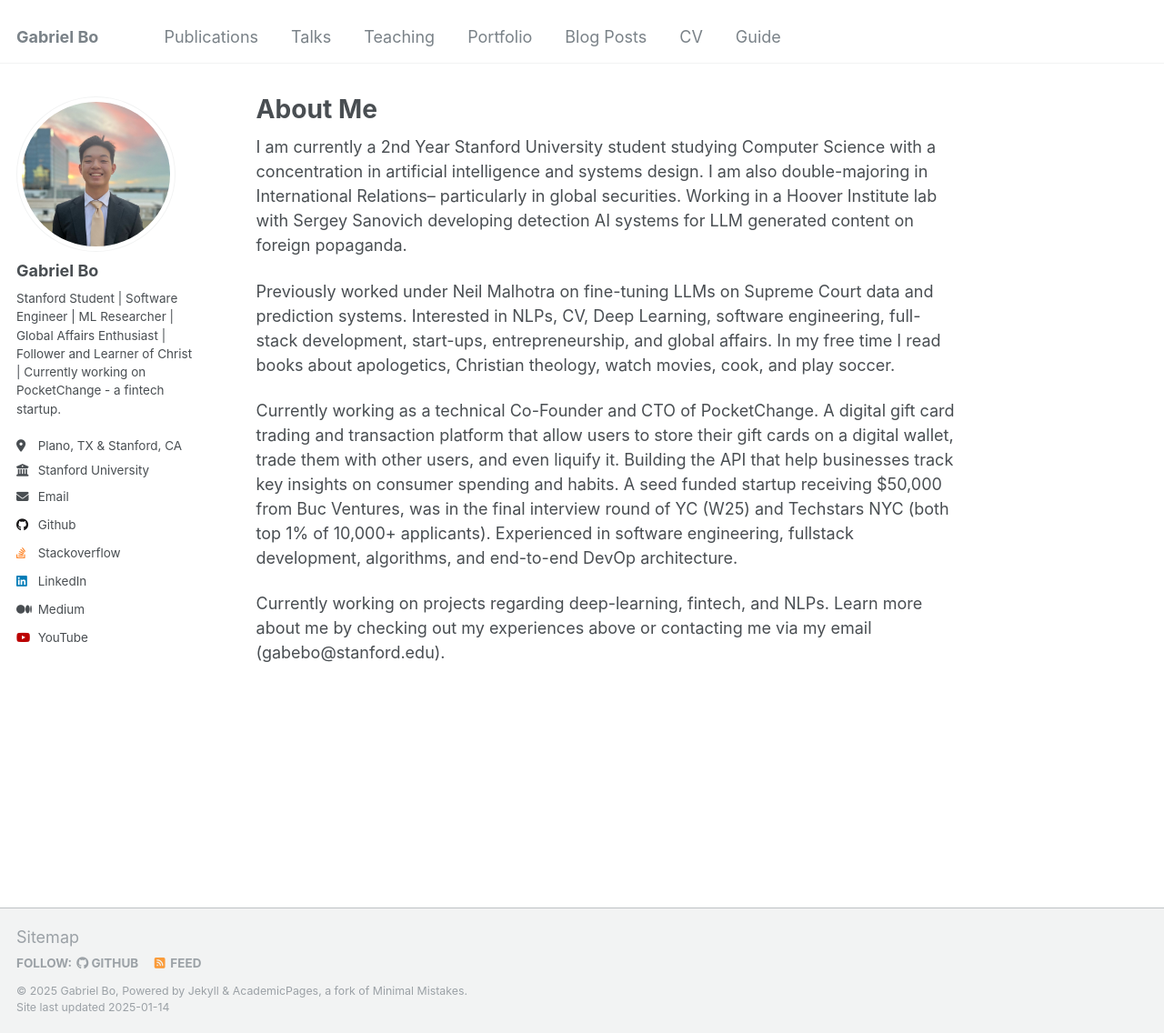
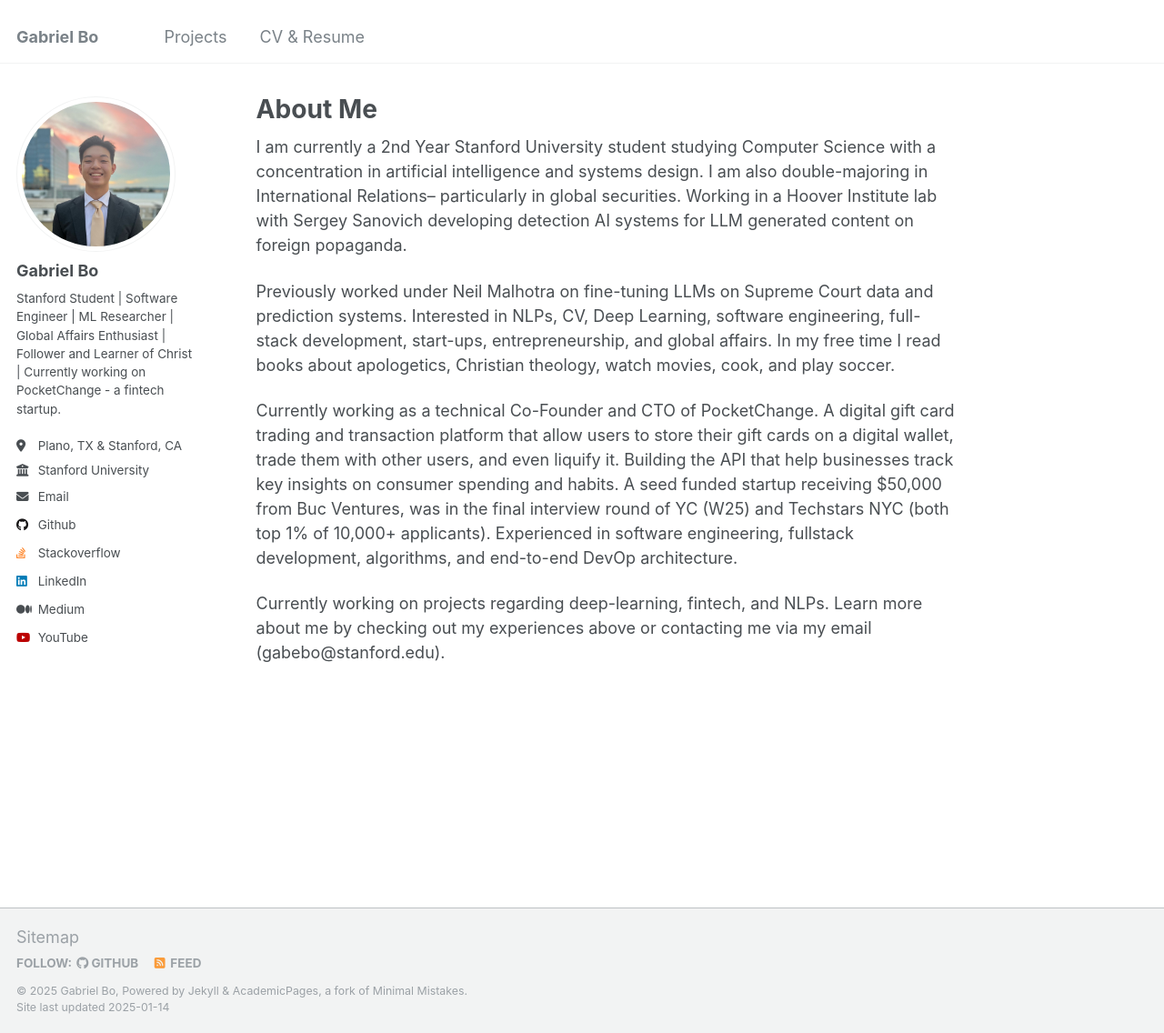
Before and after one commit to gabrielkmbo/gabrielkmbo.github.io, a Jekyll site: the page built from _pages/about.md, in a window 1280 px wide and 1136 px high. Shown: the whole window at 91% size. Built offline with Jekyll 4.4.1, drawn with Linux system fonts in a browser that asks for light colours.

Commit message:
feat: new site nav

```diff
--- a/_data/navigation.yml
+++ b/_data/navigation.yml
@@ -5,23 +5,23 @@
 # prevent it from being included in the site.
 
 main:
-  - title: "Publications"
-    url: /publications/
+  - title: "Projects"
+    url: /projects/
 
-  - title: "Talks"
-    url: /talks/
+  # - title: "Talks"
+  #   url: /talks/
 
-  - title: "Teaching"
-    url: /teaching/
+  # - title: "Teaching"
+  #   url: /teaching/
 
-  - title: "Portfolio"
-    url: /portfolio/
+  # - title: "Portfolio"
+  #   url: /portfolio/
 
-  - title: "Blog Posts"
-    url: /year-archive/
+  # - title: "Blog Posts"
+  #   url: /year-archive/
 
-  - title: "CV"
+  - title: "CV & Resume"
     url: /cv/
 
-  - title: "Guide"
-    url: /markdown/
+  # - title: "Guide"
+  #   url: /markdown/
```
